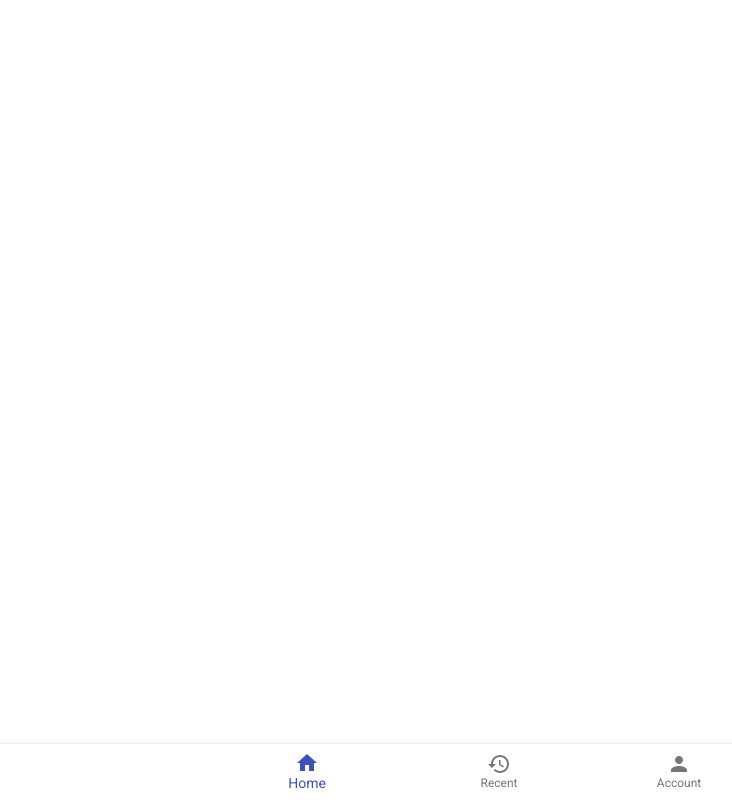
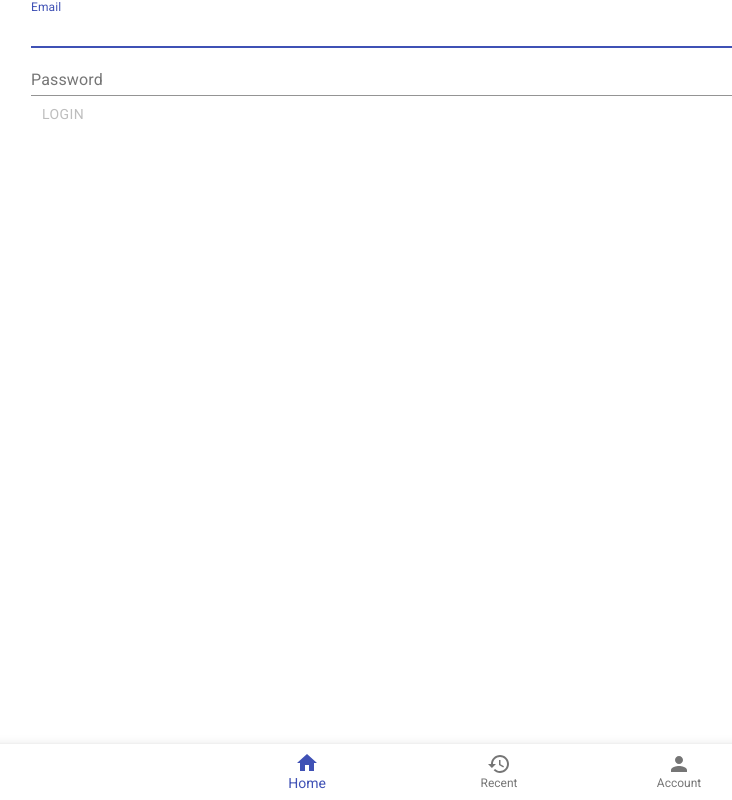
Before and after one commit to jbhoorasingh/cod-tournament-frontend, a React (Create React App) app: page /login in a window 1280 px wide. Shown: the whole page, without its empty margins (153-885 px from the left). Built offline with nearby package versions, Linux system fonts and the light colour scheme.

Commit message:
started to add login

```diff
--- a/src/App.js
+++ b/src/App.js
@@ -6,7 +6,7 @@ import {BrowserRouter as Router, Route, Switch} from "react-router-dom";
 import {createMuiTheme, responsiveFontSizes, ThemeProvider} from '@material-ui/core/styles';
 import Container from '@material-ui/core/Container';
 import 'fontsource-roboto';
-import {NavBar} from "./components"
+import {Login, NavBar} from "./components"
 import {HomePage, RecentPage} from "./pages";
 
 
@@ -27,6 +27,9 @@ function App() {
                                 <Route exact path="/">
                                     <HomePage/>
                                 </Route>
+                                <Route exact path="/login">
+                                    <Login />
+                                </Route>
                                 <Route exact path="/recent">
                                     <RecentPage/>
                                 </Route>
--- /dev/null
+++ b/src/components/Login/Login.js
@@ -0,0 +1,94 @@
+import React, {useState} from "react";
+import {Button, FormControl, FormGroup, FormLabel, Input, InputLabel } from "@material-ui/core";
+import "./Login.css";
+
+// export default function Login() {
+//     const [email, setEmail] = useState("");
+//     const [password, setPassword] = useState("");
+//
+//     function validateForm() {
+//         return email.length > 0 && password.length > 0;
+//     }
+//
+//     function handleSubmit(event) {
+//         event.preventDefault();
+//     }
+//
+//     return (
+//         <div className="Login">
+//             <form onSubmit={handleSubmit}>
+//                 <FormGroup controlId="email" bsSize="large">
+//                     {/*<ControlLabel>Email</ControlLabel>*/}
+//                     <FormLabel>Email</FormLabel>
+//                     <FormControl
+//                         autoFocus
+//                         type="email"
+//                         value={email}
+//                         onChange={e => setEmail(e.target.value)}
+//                     />
+//                 </FormGroup>
+//                 <FormGroup controlId="password" bsSize="large">
+//                     {/*<ControlLabel>Password</ControlLabel>*/}
+//                     <FormLabel>Password</FormLabel>
+//                     <FormControl
+//                         value={password}
+//                         onChange={e => setPassword(e.target.value)}
+//                         type="password"
+//                     />
+//                 </FormGroup>
+//                 <Button block bsSize="large" disabled={!validateForm()} type="submit">
+//                     Login
+//                 </Button>
+//             </form>
+//         </div>
+//     );
+// }
+
+export default function Login() {
+    const [email, setEmail] = useState("");
+    const [password, setPassword] = useState("");
+
+    function validateForm() {
+        return email.length > 0 && password.length > 0;
+    }
+
+    function handleSubmit(event) {
+        event.preventDefault();
+    }
+
+    return (
+        <div className="Login">
+            <form onSubmit={handleSubmit}>
+                <FormGroup controlId="email" bsSize="large">
+                    {/*<ControlLabel>Email</ControlLabel>*/}
+
+
+                    <FormControl>
+                        <InputLabel htmlFor="email">Email</InputLabel>
+                        <Input
+                            id="password"
+                            autoFocus
+                            type="email"
+                            value={email}
+                            onChange={e => setEmail(e.target.value)}
+                        />
+                    </FormControl>
+                </FormGroup>
+                <FormGroup controlId="password" bsSize="large">
+                    {/*<ControlLabel>Password</ControlLabel>*/}
+                    <FormControl>
+                        <InputLabel htmlFor="password">Password</InputLabel>
+                        <Input
+                            id="password"
+                            value={password}
+                            onChange={e => setPassword(e.target.value)}
+                            type="password"
+                        /></FormControl>
+                </FormGroup>
+                <Button block bsSize="large" disabled={!validateForm()} type="submit">
+                    Login
+                </Button>
+            </form>
+        </div>
+    );
+}
--- a/src/components/NavBar/NavBar.js
+++ b/src/components/NavBar/NavBar.js
@@ -19,7 +19,7 @@ const useStyles = makeStyles((theme) => ({
   },
 }));
 
-
+//https://material-ui.com/components/app-bar/
 export default function NavBar() {
     const classes = useStyles();
     const [value, setValue] = React.useState(0);
--- a/src/components/index.js
+++ b/src/components/index.js
@@ -1 +1,2 @@
 export { default as NavBar } from "./NavBar/NavBar"
+export { default as Login } from "./Login/Login"
```
Also changed, not shown: src/components/Login/Login.css (added).
